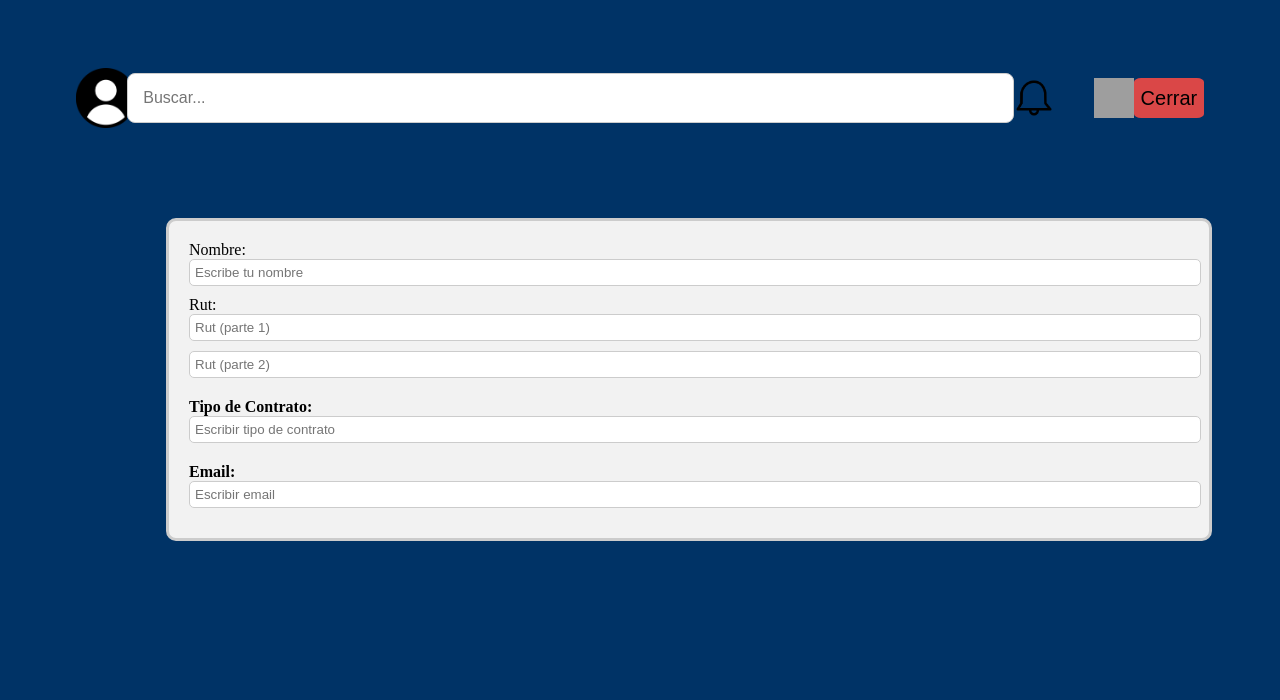
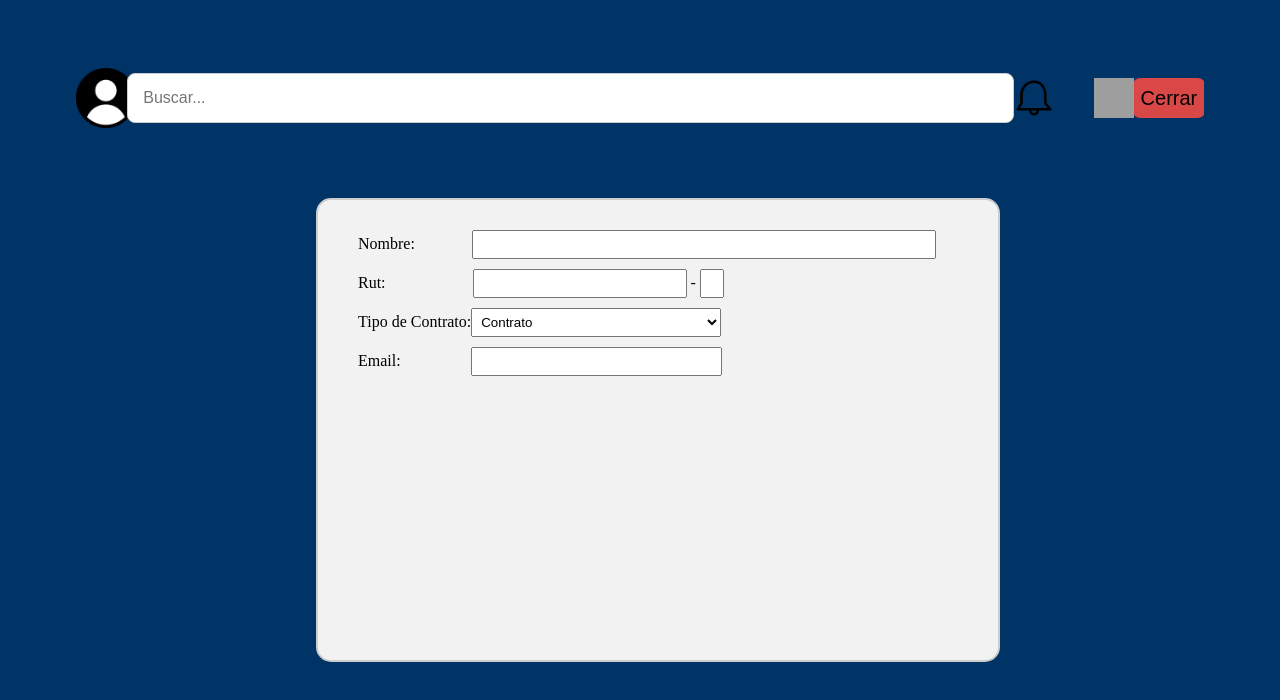
Before and after one commit to Flagos21/ProyectoUnach, an Angular app: page /crear-docente in a window 1280 px wide. Shown: the top 700 px of the page. Built offline with nearby package versions, Linux system fonts and the light colour scheme; grey boxes are pictures that could not be loaded.

Commit message:
avance 4/11

```diff
--- a/src/app/Components/crear-docente/crear-docente.component.css
+++ b/src/app/Components/crear-docente/crear-docente.component.css
@@ -59,41 +59,53 @@
 
 /* Estilos para los campos de información */
 .info-container {
-    margin: 30px 150px auto; /* Ajusta el margen izquierdo a 20px */
-    width: 1000px;
+    margin: 10px 300px auto; /* Margen izquierdo de 20px, otros márgenes sin cambios */
+    width: 600px; /* Ancho de 800px */
+    height: 400px; /* Alto de 500px */
     background-color: #f2f2f2;
-    padding: 20px;
-    border: 3px solid #ccc;
-    border-radius: 10px;
+    padding: 30px 40px; /* Relleno superior de 30px y relleno derecho e izquierdo de 40px */
+    border: 2px solid #ccc; /* Borde de 2px sólido */
+    border-radius: 15px; /* Radio del borde de 15px */
 }
 
 
-.info-name, .info-rut, .info-contrato, .info-email {
-    font-weight: bold;
-    margin-top: 10px;
+/* Estilos para el campo Nombre */
+.nombre-input {
+    width: 450px;
+    padding: 5px;
+    margin-bottom: 10px; /* Añade margen inferior para reducir el espacio vertical */
+    margin-left: 57px;
+
 }
 
-.info-input {
-    width: 100%;
-    padding: 5px;
-    border: 1px solid #ccc;
-    border-radius: 5px;
-    margin-bottom: 10px;
+/* Estilos para los campos de Rut */
+.rut-input-1 {
+    width: 200px; /* Ancho personalizado para cada parte del Rut */
+    padding: 5px; /* Altura personalizada */
+    margin-bottom: 0px;
+    margin-left: 87px;
 }
 
-/* Estilos personalizables para cada campo de información */
-.info-name {
-    /* Tus estilos personalizables para el campo "Nombre" */
+.rut-input-2 {
+    width: 10px; /* Ancho personalizado para cada parte del Rut */
+    padding: 5px; /* Altura personalizada */
+    margin-left: 4.5px;
 }
 
-.info-rut {
-    /* Tus estilos personalizables para el campo "Rut" */
+/* Agrega margen al contenedor del menú desplegable */
+.contrato-item {
+    margin: 10px 0; /* Ajusta el valor del margen según tus necesidades */
 }
 
-.info-contrato {
-    /* Tus estilos personalizables para el campo "Tipo de Contrato" */
+/* Estilos para el menú desplegable */
+.contrato-input {
+    width: 250px;
+    padding: 5px;
+    /* Otros estilos para el menú desplegable */
 }
 
-.info-email {
-    /* Tus estilos personalizables para el campo "Email" */
+.email-input {
+    width: 237px; /* Ancho personalizado */
+    padding: 5px; /* Altura personalizada */
+    margin-left: 70px;
 }
--- a/src/app/Components/crear-docente/crear-docente.component.html
+++ b/src/app/Components/crear-docente/crear-docente.component.html
@@ -18,20 +18,30 @@
     </div>
 
     <div class="info-container">
-        <div class="info-item">
+        <div class="nombre-item">
             <label for="nombre">Nombre:</label>
-            <input type="text" id="nombre" class="info-input" placeholder="Escribe tu nombre">
+            <input type="text" id="nombre" class="nombre-input" placeholder="">
         </div>
-        <div class="info-item">
-            <label for="rut1">Rut:</label>
-            <input type="text" id="rut1" class="info-input rut-input" placeholder="Rut (parte 1)">
-            <input type="text" id="rut2" class="info-input rut-input" placeholder="Rut (parte 2)">
-            <div class="info-contrato">Tipo de Contrato:</div>
-            <input type="text" class="info-input" placeholder="Escribir tipo de contrato">
+        <div class="rut-item">
+            <label for="rut">Rut:</label>
+            <input type="text" id="rut1" class="rut-input-1" placeholder="">
+            <span> -</span>
+            <input type="text" id="rut2" class="rut-input-2" placeholder="">
+        </div>
 
-            <div class="info-email">Email:</div>
-            <input type="text" class="info-input" placeholder="Escribir email">
+        <div class="contrato-item">
+            <label for="tipo-contrato">Tipo de Contrato:</label>
+            <select id="tipo-contrato" class="contrato-input">
+                <option value="contrato">Contrato</option>
+                <option value="horario">Horario</option>
+            </select>
         </div>
+
+
+        <div class="email-item">
+            <label for="email">Email:</label>
+            <input type="text" id="email" class="email-input" placeholder="">
         </div>
+    </div>
 </body>
 </html>
```
